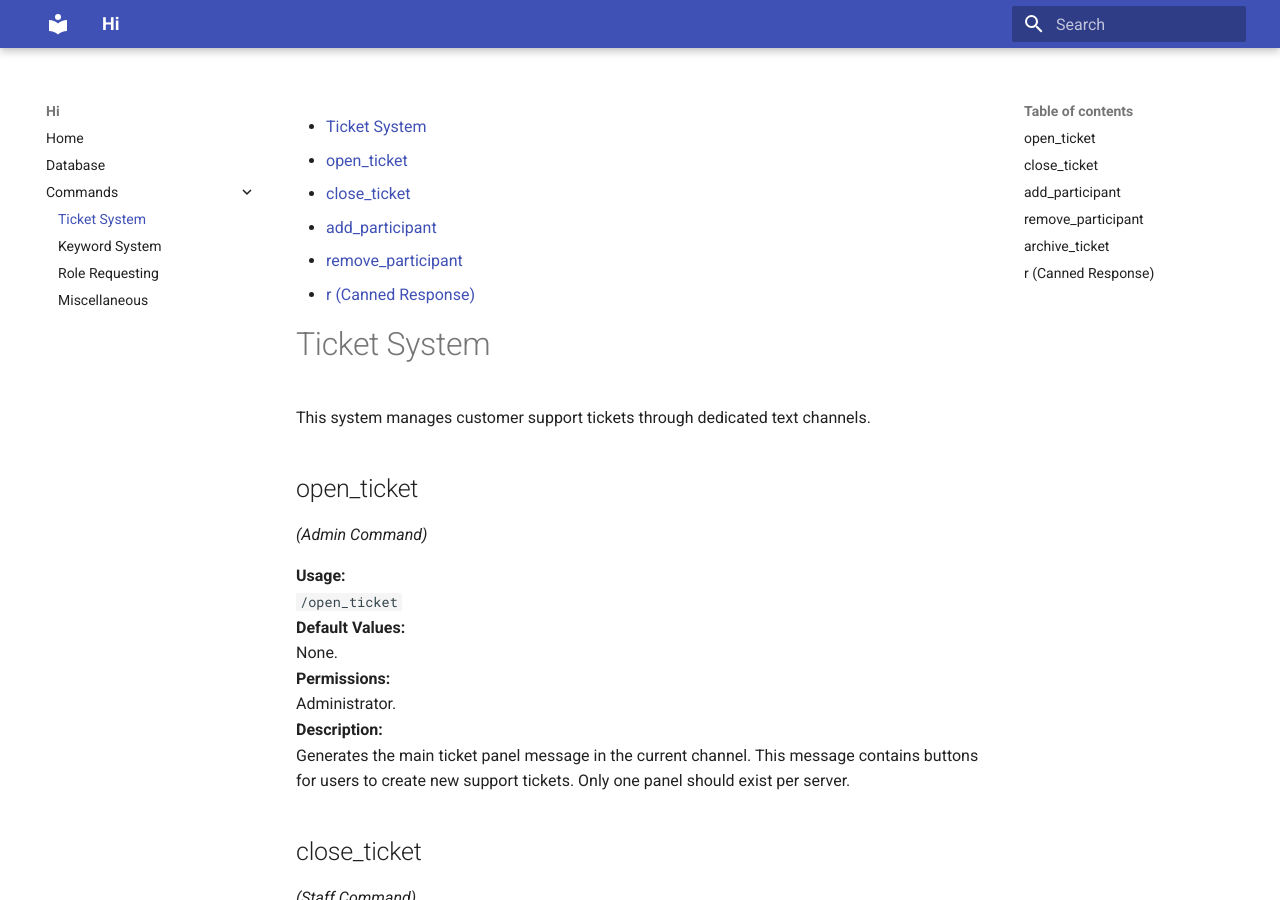
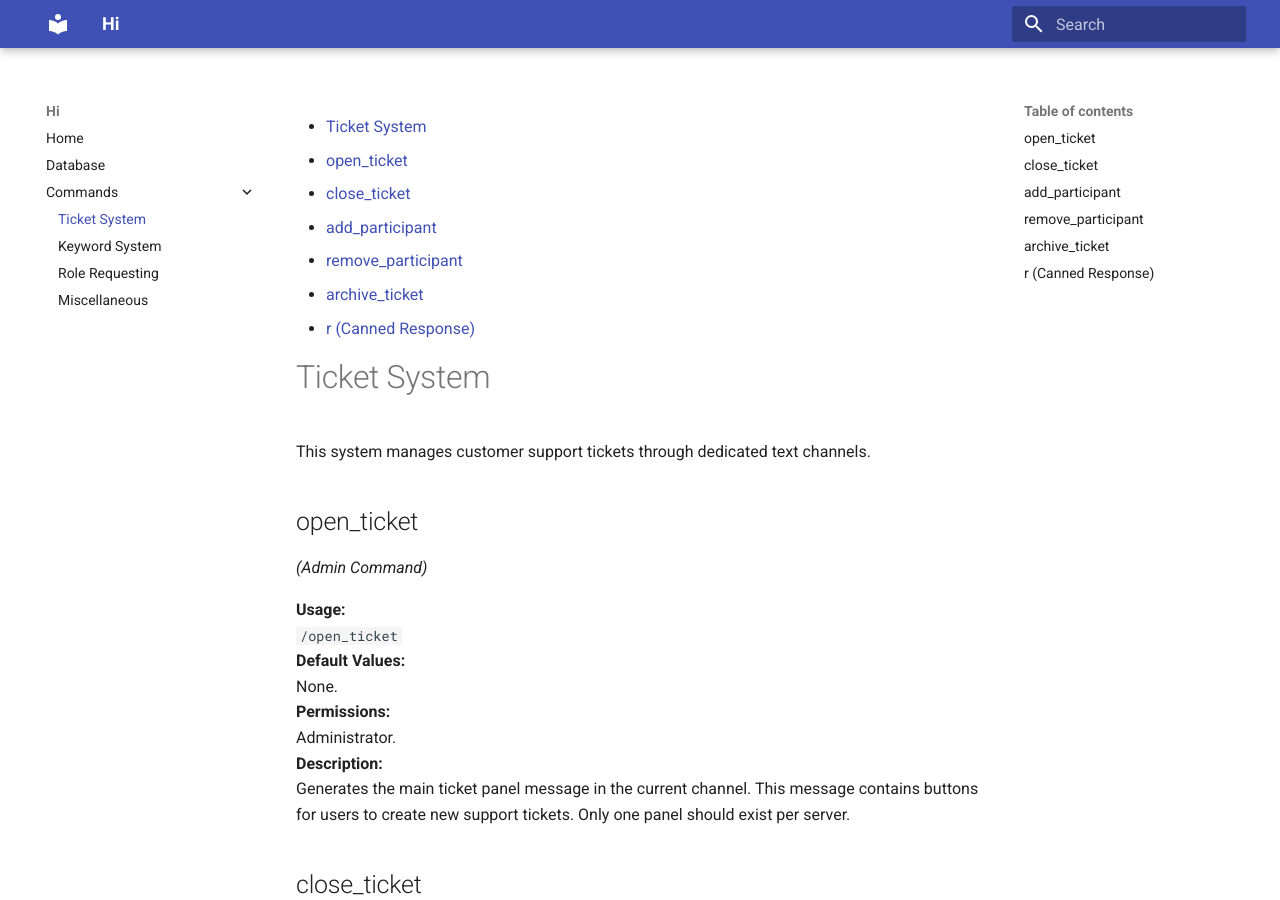
Before and after one commit to xDDoubleTea/DragonBot, an MkDocs documentation site: the page built from docs/commands/tickets.md, in a window 1280 px wide and 900 px high. Built offline with MkDocs 1.6.1 and Material for MkDocs 9.7.7, drawn with Linux system fonts in a browser that asks for light colours.

Commit message:
Fix: Fixed toc in tickets.md

```diff
--- a/docs/commands/tickets.md
+++ b/docs/commands/tickets.md
@@ -5,6 +5,7 @@
   - [close_ticket](#closeticket)
   - [add_participant](#addparticipant)
   - [remove_participant](#removeparticipant)
+  - [archive_ticket](#archiveticket)
   - [r (Canned Response)](#r-canned-response)
 <!--toc:end-->
 
```
